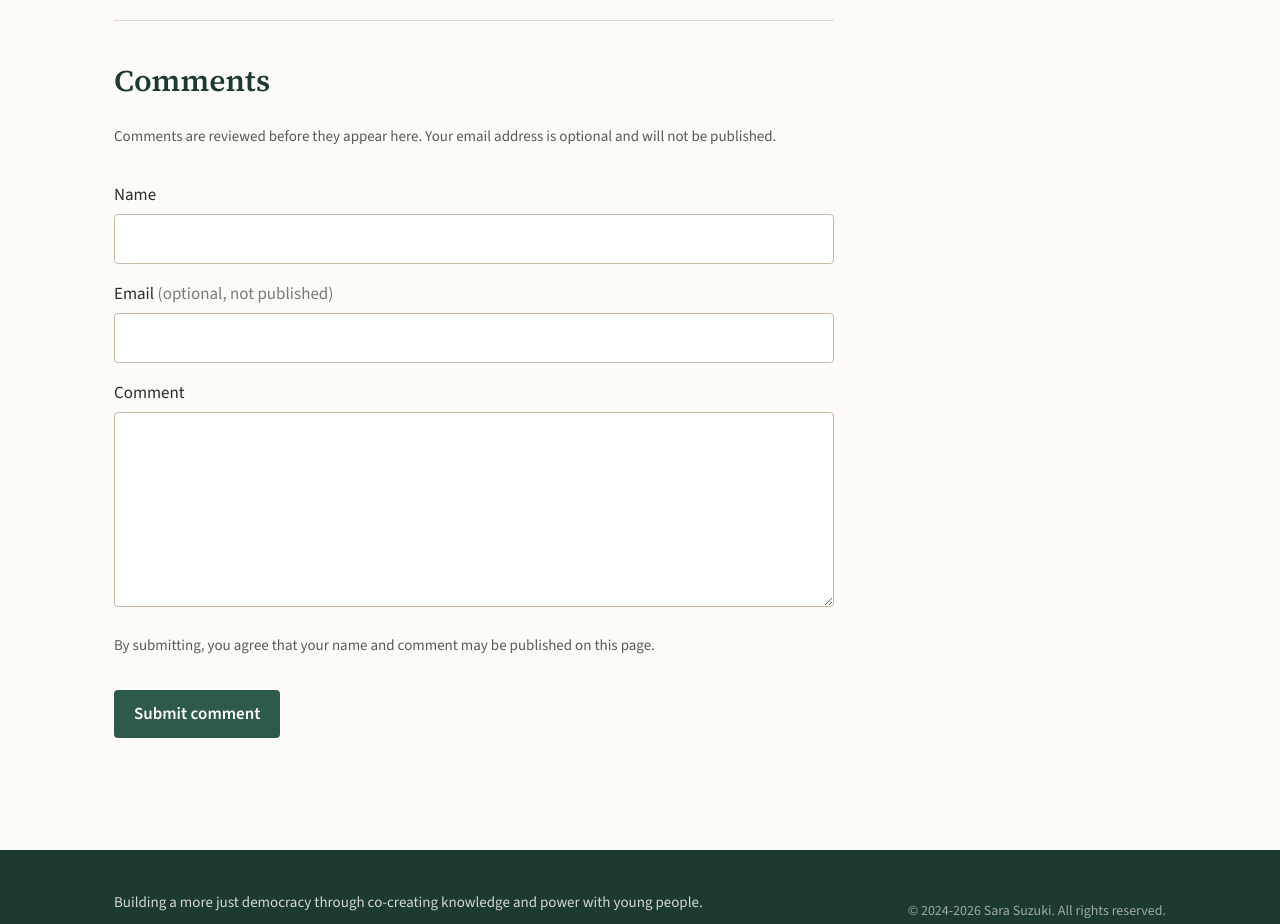
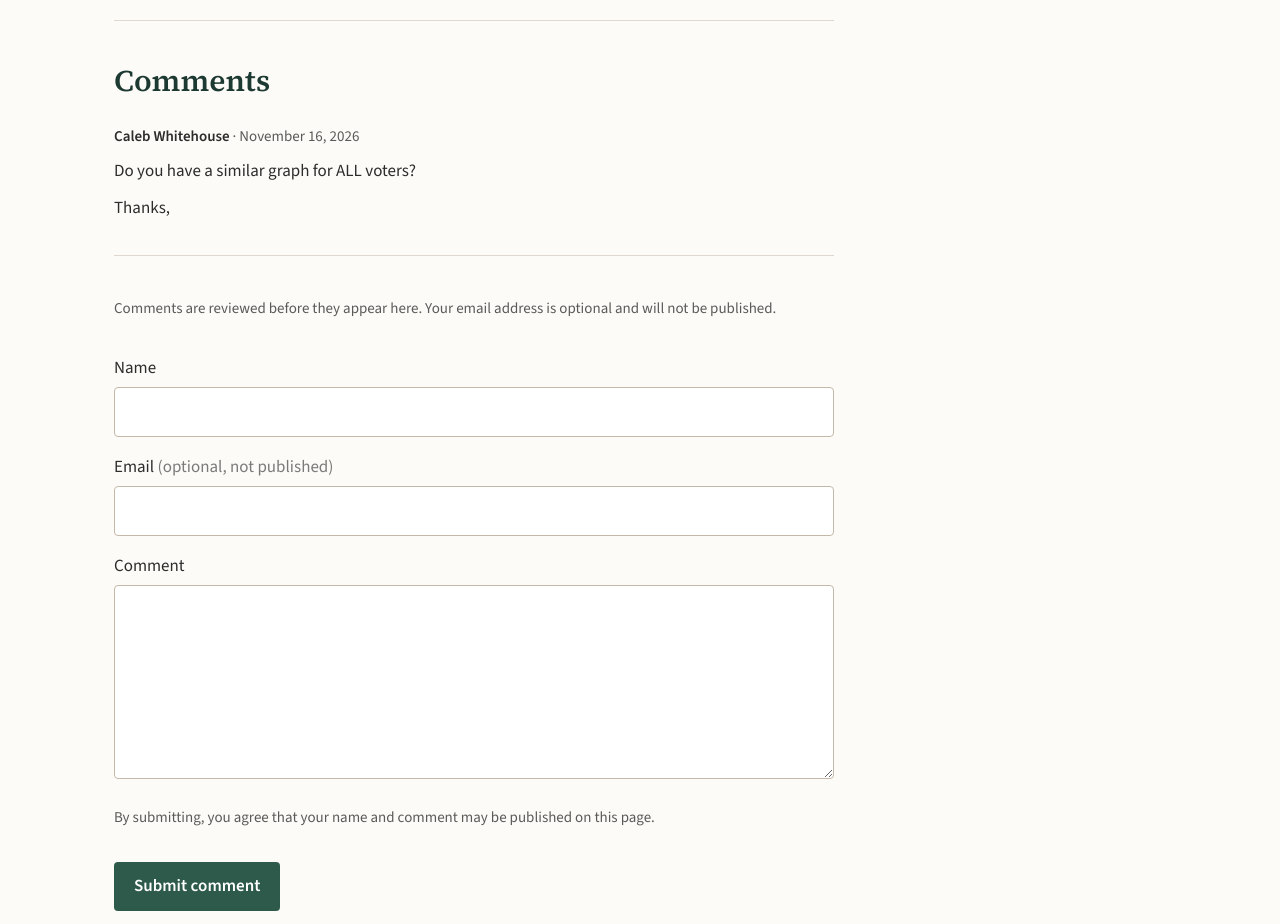
Before and after one commit to sara-suzuki/sara-suzuki.github.io, an Astro site in the folder blog/: page /blog/posts/young-voters-2024-2026 in a window 1280 px wide. Shown: the part 5900-6824 px from the top of the page. Built offline with nearby package versions, Linux system fonts and the light colour scheme; Astro itself is replaced by a stand-in of ours.

Commit message:
blog: approve comment on young-voters-2024-2026
Co-Authored-By: Claude Opus 5.5 <noreply@anthropic.com>

```diff
--- a/blog/src/content/posts/young-voters-2024-2026.md
+++ b/blog/src/content/posts/young-voters-2024-2026.md
@@ -3,6 +3,13 @@ title: "Flow of young voters between 2024 and 2026: Sankey diagrams from NORC's
 date: 2026-11-07
 description: "Between 2024 and 2026, young people moved in and out of the electorate far more than they switched parties."
 draft: false
+comments:
+  - name: "Caleb Whitehouse"
+    date: 2026-11-16
+    text: |-
+      Do you have a similar graph for ALL voters?
+
+      Thanks,
 ---
 
 The youth vote mattered in 2026. CIRCLE's [analysis of the 2026 election](https://circle.tufts.edu/2026-election) shows how young people ages 18 to 29 shaped the midterms.
```
